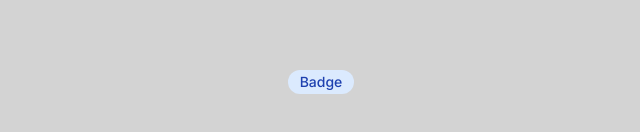
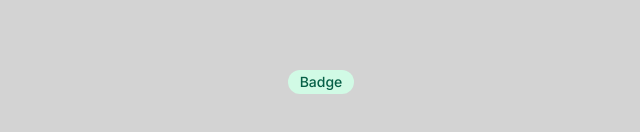
Before and after one commit to erzanthedev/component-library, a React (Create React App) app: page / in a window 1280 px wide. Shown: the part 318-450 px from the top of the page, without its empty margins (319-959 px from the left). Built offline with nearby package versions, Linux system fonts and the light colour scheme.

Commit message:
feat: added color and shape props to allow component determine styling

```diff
--- a/src/App.js
+++ b/src/App.js
@@ -2,7 +2,9 @@ import Badge from "./components/badges/Badge";
 function App() {
   return (
     <main>
-      <Badge>Badge</Badge>
+      <Badge color="green" shape="pill">
+        Badge
+      </Badge>
     </main>
   );
 }
--- a/src/components/badges/Badge.js
+++ b/src/components/badges/Badge.js
@@ -1,3 +1,7 @@
-export default function Badge({ children }) {
-  return <span className="badge badge-pill badge-blue">{children}</span>;
+export default function Badge({ children, color, shape }) {
+  const colorClass = color && `badge-${color}`;
+  const shapeClass = shape && `badge-${shape}`;
+  const allClassNames = `badge ${colorClass} ${shapeClass}`;
+
+  return <span className={allClassNames}>{children}</span>;
 }
```
